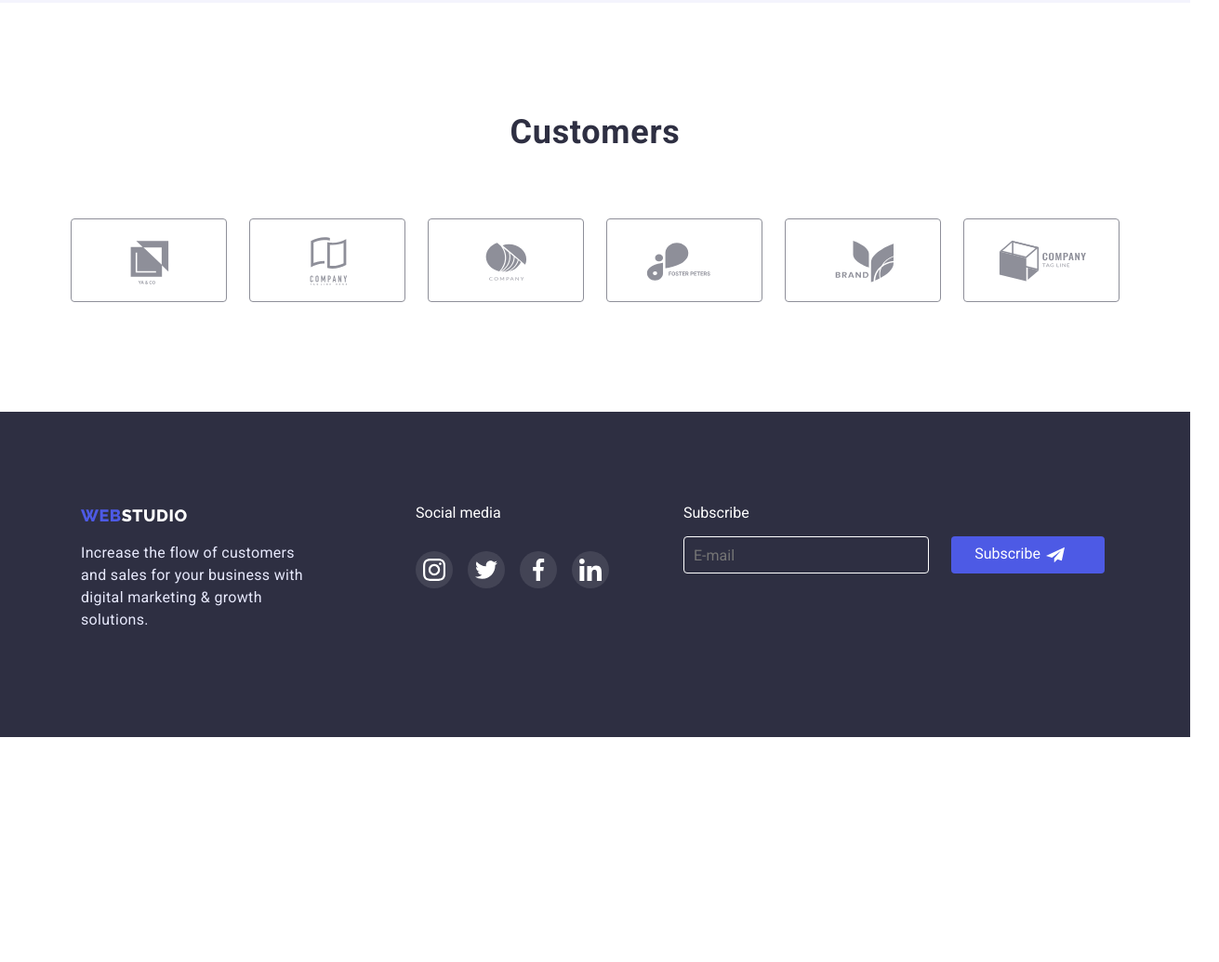
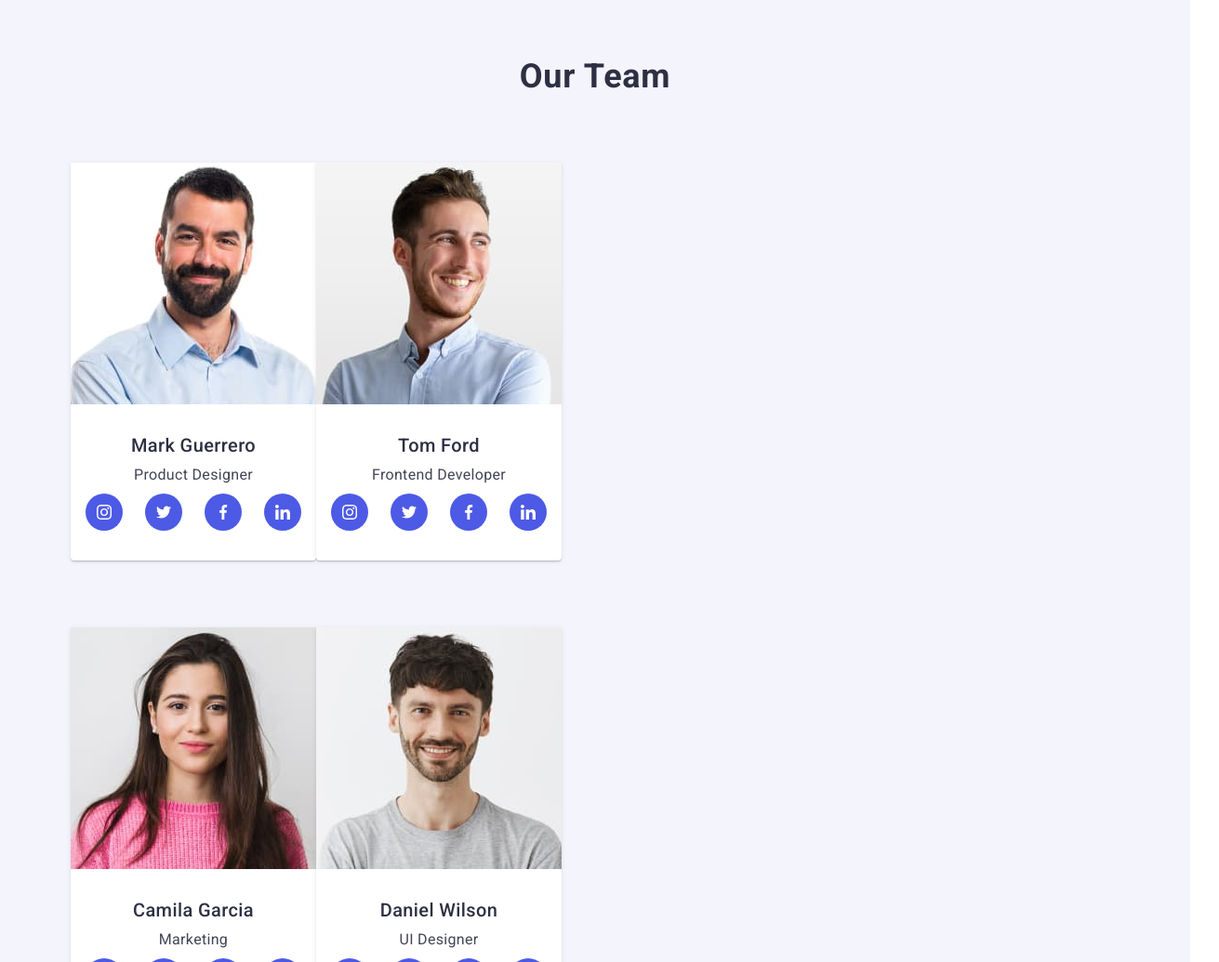
Before and after one commit to AntoninaGraur/WebStodio-HTML5_CSS3, a plain HTML site: page index.html in a window 1280 px wide. Shown: the part 1765-2800 px from the top of the page at 93% size, 1311 px wide, since content can reach past the window. Before the commit the page ends 2558 px from the top, so only its background shows below. Drawn offline with nearby package versions, Linux system fonts and the light colour scheme.

Commit message:
section our team

```diff
--- a/css/style.css
+++ b/css/style.css
@@ -34,9 +34,53 @@ body {
   color: var(--main-text-color);
   font-size: 16px;
 }
+
+/**
+  |============================
+  | Container main rules
+  |============================
+/* */
+.container {
+  max-width: 428px;
+  padding-left: 16px;
+  padding-right: 16px;
+  margin-left: auto;
+  margin-right: auto;
+}
+
+@media only screen and (min-width: 768px) {
+  .container {
+    max-width: 738px;
+    padding: 0 16px;
+  }
+}
+@media only screen and (min-width: 1158px) {
+  .container {
+    max-width: 1158px;
+    padding: 0 15px;
+    margin-left: auto;
+    margin-right: auto;
+  }
+}
+
+/**
+  |============================
+  | Section main rules
+  |============================
+*/
+
+@media only screen and (min-width: 428px) {
   .section {
     padding-top: 96px;
     padding-bottom: 96px;
+  }
+}
+
+@media only screen and (min-width: 768px) {
+  .section {
+    padding-top: 96px;
+    padding-bottom: 96px;
+  }
 }
 
 @media only screen and (min-width: 1158px) {
@@ -45,34 +89,7 @@ body {
     padding-bottom: 120px;
   }
 }
-/* .container { */
-/* width: 1158px; */
-/*    */
-/*    */
-/* padding-left: 15px; */
-/* padding-right: 15px; */
 
-.container {
-  max-width: 428px;
-  padding-left: 0;
-  padding-right: 0;
-  margin: 0 auto;
-}
-
-@media only screen and (min-width: 768px) {
-  .container {
-    max-width: 736px;
-    padding: 0 16px;
-  }
-}
-@media only screen and (min-width: 1158px) {
-  .container {
-    max-width: 1136px;
-    padding: 0 15px;
-    margin-left: auto;
-    margin-right: auto;
-  }
-}
 .list {
   list-style: none;
 }
@@ -308,12 +325,28 @@ body {
   background-color: #404bbf;
   color: var(--primiry-white-color);
 }
-/* Section Privileges*/
+/**
+  |============================
+  | Privileges
+  |============================
+*/
 
 .privileges-img {
   display: flex;
   list-style: none;
 }
+
+@media only screen and (min-width: 428px) {
+  .privileges-icon {
+    display: none;
+  }
+}
+@media only screen and (min-width: 768px) {
+  .privileges-icon {
+    display: none;
+  }
+}
+@media only screen and (min-width: 1136px) {
   .privileges-icon {
     display: flex;
     width: 264px;
@@ -322,28 +355,48 @@ body {
     background-color: #f4f4fd;
     padding: 24px 100px;
   }
-.privileges-icon:not(:last-child) {
-  margin-right: 24px;
 }
+/* .privileges-icon:not(:last-child) { */
+/* margin-right: 24px; */
+/* } */
+
 .privileges-link {
   display: flex;
   justify-content: center;
 }
+@media only screen and (min-width: 428px) {
   .privileges-list {
     display: flex;
+    flex-direction: column;
+    align-items: flex-start;
+    padding: 0;
+  }
+}
+@media only screen and (min-width: 768px) {
+  .privileges-list {
+    display: flex;
+    flex-wrap: wrap;
+  }
+}
+/* Subtitle */
+/*  */
+
+@media only screen and (min-width: 428px) {
+  .privileges-item {
+    list-style: none;
+    margin-bottom: 72px;
+    min-width: 396px;
+    height: 48px;
+  }
 }
 
-@media only screen and (min-width: 428px) {
-  .privileges-title {
-  }
-}
 @media only screen and (min-width: 428px) {
   .privileges-subtitle {
     font-size: 36px;
     font-weight: 700;
     line-height: 1.1;
+    margin-bottom: 8px;
     text-align: center;
-    text-transform: capitalize;
   }
 }
 @media only screen and (min-width: 768px) {
@@ -351,38 +404,84 @@ body {
     line-height: 1.5;
     font-weight: 700;
     font-size: 36px;
-    text-align: center;
-    text-transform: capitalize;
   }
 }
-@media only screen and (min-width: 1138px) {
+@media only screen and (min-width: 1136px) {
   .privileges-subtitle {
     font-weight: 500;
     font-size: 20px;
     line-height: 1.2;
     letter-spacing: 0.02em;
     color: var(--main-text-color);
-    margin-bottom: 8px;
   }
 }
+/*  */
+/* Privileges- text */
+/*  */
+@media only screen and (min-width: 428px) {
   .privileges-text {
     line-height: 1.5;
     letter-spacing: 0.02em;
     color: var(--second-text-color);
-  width: 264px;
+
+    font-weight: 500;
   }
-.privileges-item {
-  list-style: none;
-  flex-basis: calc(100% / 4 - var(--collection-img-gap));
 }
-.privileges-item:not(:last-child) {
-  margin-right: 24px;
+@media only screen and (min-width: 768px) {
+  .privileges-text {
+    line-height: 1.5;
+    letter-spacing: 0.02em;
+    color: var(--second-text-color);
+
+    font-weight: 400;
+  }
+}
+@media only screen and (min-width: 1136px) {
+  .privileges-text {
+  }
 }
 
-/* Section Examples works */
+/* flex-basis: calc(100% /  - var(--collection-img-gap)); */
+
+@media only screen and (min-width: 768px) {
+  .privileges-item {
+    flex-basis: calc(100% / 2 - var(--collection-img-gap));
+    width: 50%;
+  }
+}
+
+/* .privileges-item { */
+/* list-style: none; */
+/* flex-basis: calc(100% / 4 - var(--collection-img-gap)); */
+/* } */
+/* .privileges-item:not(:last-child) { */
+/* margin-right: 24px; */
+/* } */
+
+/**
+                                              |============================
+                                              |
+                                              |============================
+                                            */
+
+/*    Section Examples works */
+/*  */
+/* .section.examples { */
+/* padding-top: 0; */
+/* } */
+/*  */
+
 .section.examples {
-  padding-top: 0;
+  display: none;
 }
+
+@media only screen and (min-width: 1136px) {
+  .section.examples {
+    padding: 0;
+    display: flex;
+  }
+}
+
 .examles-item {
   display: flex;
 }
@@ -422,23 +521,44 @@ body {
   background-color: #f4f4fd;
   list-style: none;
 }
-.team-item {
-  display: flex;
-}
+/* .team-item { */
+/* display: flex;} */
+
 .team-img {
-  list-style: none;
   display: flex;
   justify-content: center;
   background-color: var(--primiry-white-color);
-  margin-right: 24px;
+
   flex-direction: column;
   box-shadow: 0px 1px 6px rgba(46, 47, 66, 0.08),
     0px 1px 1px rgba(46, 47, 66, 0.16), 0px 2px 1px rgba(46, 47, 66, 0.08);
   border-radius: 0px 0px 4px 4px;
+  align-items: center;
+  margin-bottom: 72px;
+  width: 264px;
+  height: 428px;
 }
-.team-img:last-child {
-  margin-right: 0px;
+
+@media only screen and (min-width: 428px) {
+  .team-item {
+    display: flex;
+    flex-direction: column;
+    align-items: center;
   }
+}
+
+@media only screen and (min-width: 768px) {
+  .team-item {
+    flex-wrap: wrap;
+    flex-direction: row;
+    width: 50%;
+  }
+}
+
+/*  */
+/* .team-img:last-child { */
+/* margin-right: 0px; */
+/* } */
 .team-frame {
   margin: 32px 16px;
   text-align: center;
--- a/index.html
+++ b/index.html
@@ -63,7 +63,7 @@
     <!-- </div> -->
     <!-- </header> -->
     <!-- Hero -->
-    <!-- <main> -->
+    <main>
       <!-- <section class="hero"> -->
       <!-- <h1 class="hero-title container"> -->
       <!-- Effective Solutions <br /> -->
@@ -134,7 +134,7 @@
       </section>
 
       <!--Examples works-->
-
+      <!--  -->
       <section class="section examples">
         <div class="examples container">
           <h2 class="section-title">What are we doing</h2>
@@ -167,7 +167,7 @@
         </div>
       </section>
 
-      <!--Team consist-->
+      <!-- Team consist -->
 
       <section class="section team">
         <div class="img container">
@@ -353,121 +353,121 @@
         </div>
       </section>
 
-      <section class="section customers">
-        <div class="container">
-          <h2 class="section-title">Customers</h2>
-          <ul class="customers-list">
-            <li class="customers-icons">
-              <a href="" class="customers-icons-link">
-                <svg class="customers-logo" width="104" height="56">
-                  <use href="./images/icons.svg#icon-ya"></use>
-                </svg>
-              </a>
-            </li>
-            <li class="customers-icons">
-              <a href="" class="customers-icons-link">
-                <svg class="customers-logo" width="104" height="56">
-                  <use href="./images/icons.svg#icon-tag"></use>
-                </svg>
-              </a>
-            </li>
-            <li class="customers-icons">
-              <a href="" class="customers-icons-link">
-                <svg class="customers-logo" width="104" height="56">
-                  <use href="./images/icons.svg#icon-company"></use>
-                </svg>
-              </a>
-            </li>
-            <li class="customers-icons">
-              <a href="" class="customers-icons-link">
-                <svg class="customers-logo" width="104" height="56">
-                  <use href="./images/icons.svg#icon-foster"></use>
-                </svg>
-              </a>
-            </li>
-            <li class="customers-icons">
-              <a href="" class="customers-icons-link">
-                <svg class="customers-logo" width="104" height="56">
-                  <use href="./images/icons.svg#icon-brand"></use>
-                </svg>
-              </a>
-            </li>
-            <li class="customers-icons">
-              <a href="" class="customers-icons-link">
-                <svg class="customers-logo" width="104" height="56">
-                  <use href="./images/icons.svg#icon-line"></use>
-                </svg>
-              </a>
-            </li>
-          </ul>
-        </div>
-      </section>
+      <!-- <section class="section customers"> -->
+      <!-- <div class="container"> -->
+      <!-- <h2 class="section-title">Customers</h2> -->
+      <!-- <ul class="customers-list"> -->
+      <!-- <li class="customers-icons"> -->
+      <!-- <a href="" class="customers-icons-link"> -->
+      <!-- <svg class="customers-logo" width="104" height="56"> -->
+      <!-- <use href="./images/icons.svg#icon-ya"></use> -->
+      <!-- </svg> -->
+      <!-- </a> -->
+      <!-- </li> -->
+      <!-- <li class="customers-icons"> -->
+      <!-- <a href="" class="customers-icons-link"> -->
+      <!-- <svg class="customers-logo" width="104" height="56"> -->
+      <!-- <use href="./images/icons.svg#icon-tag"></use> -->
+      <!-- </svg> -->
+      <!-- </a> -->
+      <!-- </li> -->
+      <!-- <li class="customers-icons"> -->
+      <!-- <a href="" class="customers-icons-link"> -->
+      <!-- <svg class="customers-logo" width="104" height="56"> -->
+      <!-- <use href="./images/icons.svg#icon-company"></use> -->
+      <!-- </svg> -->
+      <!-- </a> -->
+      <!-- </li> -->
+      <!-- <li class="customers-icons"> -->
+      <!-- <a href="" class="customers-icons-link"> -->
+      <!-- <svg class="customers-logo" width="104" height="56"> -->
+      <!-- <use href="./images/icons.svg#icon-foster"></use> -->
+      <!-- </svg> -->
+      <!-- </a> -->
+      <!-- </li> -->
+      <!-- <li class="customers-icons"> -->
+      <!-- <a href="" class="customers-icons-link"> -->
+      <!-- <svg class="customers-logo" width="104" height="56"> -->
+      <!-- <use href="./images/icons.svg#icon-brand"></use> -->
+      <!-- </svg> -->
+      <!-- </a> -->
+      <!-- </li> -->
+      <!-- <li class="customers-icons"> -->
+      <!-- <a href="" class="customers-icons-link"> -->
+      <!-- <svg class="customers-logo" width="104" height="56"> -->
+      <!-- <use href="./images/icons.svg#icon-line"></use> -->
+      <!-- </svg> -->
+      <!-- </a> -->
+      <!-- </li> -->
+      <!-- </ul> -->
+      <!-- </div> -->
+      <!-- </section> -->
     </main>
 
     <!-- Footer-->
 
-    <footer class="footer">
-      <div class="container footer-container">
-        <div class="footer-item">
-          <a class="footer-logo" href="./index.html"
-            ><span class="accent">WEB</span>STUDIO</a
-          >
-          <p class="logo-text">
-            Increase the flow of customers and sales for your business with
-            digital marketing & growth solutions.
-          </p>
-        </div>
-        <div class="footer-item footer-left">
-          <p class="footer-social-title">Social media</p>
-          <ul class="footer-social-menu">
-            <li class="footer-social-apps">
-              <a href="" class="footer-social-link">
-                <svg width="24" height="24">
-                  <use href="./images/icons.svg#icon-instagram"></use>
-                </svg>
-              </a>
-            </li>
-            <li class="footer-social-apps">
-              <a href="" class="footer-social-link">
-                <svg width="24" height="24">
-                  <use href="./images/icons.svg#icon-twitter"></use>
-                </svg>
-              </a>
-            </li>
-            <li class="footer-social-apps">
-              <a href="" class="footer-social-link">
-                <svg width="24" height="24">
-                  <use href="./images/icons.svg#icon-facebook"></use>
-                </svg>
-              </a>
-            </li>
-            <li class="footer-social-apps">
-              <a href="" class="footer-social-link">
-                <svg width="24" height="24">
-                  <use href="./images/icons.svg#icon-linkedin"></use>
-                </svg>
-              </a>
-            </li>
-          </ul>
-        </div>
-        <div class="down-form">
-          <p class="footer-social-title">Subscribe</p>
-          <form class="footer-form">
-            <input
-              class="footer-form-input"
-              type="email"
-              placeholder="E-mail"
-            />
-            <button class="footer-btn" type="submit">
-              Subscribe
-              <svg class="submit-icon" width="24" height="20">
-                <use href="./images/icons.svg#icon-frame-footer"></use>
-              </svg>
-            </button>
-          </form>
-        </div>
-      </div>
-    </footer>
+    <!-- <footer class="footer"> -->
+    <!-- <div class="container footer-container"> -->
+    <!-- <div class="footer-item"> -->
+    <!-- <a class="footer-logo" href="./index.html" -->
+    <!-- ><span class="accent">WEB</span>STUDIO</a -->
+    <!-- > -->
+    <!-- <p class="logo-text"> -->
+    <!-- Increase the flow of customers and sales for your business with -->
+    <!-- digital marketing & growth solutions. -->
+    <!-- </p> -->
+    <!-- </div> -->
+    <!-- <div class="footer-item footer-left"> -->
+    <!-- <p class="footer-social-title">Social media</p> -->
+    <!-- <ul class="footer-social-menu"> -->
+    <!-- <li class="footer-social-apps"> -->
+    <!-- <a href="" class="footer-social-link"> -->
+    <!-- <svg width="24" height="24"> -->
+    <!-- <use href="./images/icons.svg#icon-instagram"></use> -->
+    <!-- </svg> -->
+    <!-- </a> -->
+    <!-- </li> -->
+    <!-- <li class="footer-social-apps"> -->
+    <!-- <a href="" class="footer-social-link"> -->
+    <!-- <svg width="24" height="24"> -->
+    <!-- <use href="./images/icons.svg#icon-twitter"></use> -->
+    <!-- </svg> -->
+    <!-- </a> -->
+    <!-- </li> -->
+    <!-- <li class="footer-social-apps"> -->
+    <!-- <a href="" class="footer-social-link"> -->
+    <!-- <svg width="24" height="24"> -->
+    <!-- <use href="./images/icons.svg#icon-facebook"></use> -->
+    <!-- </svg> -->
+    <!-- </a> -->
+    <!-- </li> -->
+    <!-- <li class="footer-social-apps"> -->
+    <!-- <a href="" class="footer-social-link"> -->
+    <!-- <svg width="24" height="24"> -->
+    <!-- <use href="./images/icons.svg#icon-linkedin"></use> -->
+    <!-- </svg> -->
+    <!-- </a> -->
+    <!-- </li> -->
+    <!-- </ul> -->
+    <!-- </div> -->
+    <!-- <div class="down-form"> -->
+    <!-- <p class="footer-social-title">Subscribe</p> -->
+    <!-- <form class="footer-form"> -->
+    <!-- <input -->
+    <!-- class="footer-form-input" -->
+    <!-- type="email" -->
+    <!-- placeholder="E-mail" -->
+    <!-- /> -->
+    <!-- <button class="footer-btn" type="submit"> -->
+    <!-- Subscribe -->
+    <!-- <svg class="submit-icon" width="24" height="20"> -->
+    <!-- <use href="./images/icons.svg#icon-frame-footer"></use> -->
+    <!-- </svg> -->
+    <!-- </button> -->
+    <!-- </form> -->
+    <!-- </div> -->
+    <!-- </div> -->
+    <!-- </footer> -->
 
     <!-- Modal window-->
     <div class="backdrop is-hidden" data-modal>
```
Lines whose indentation alone changed are shown as unchanged.
